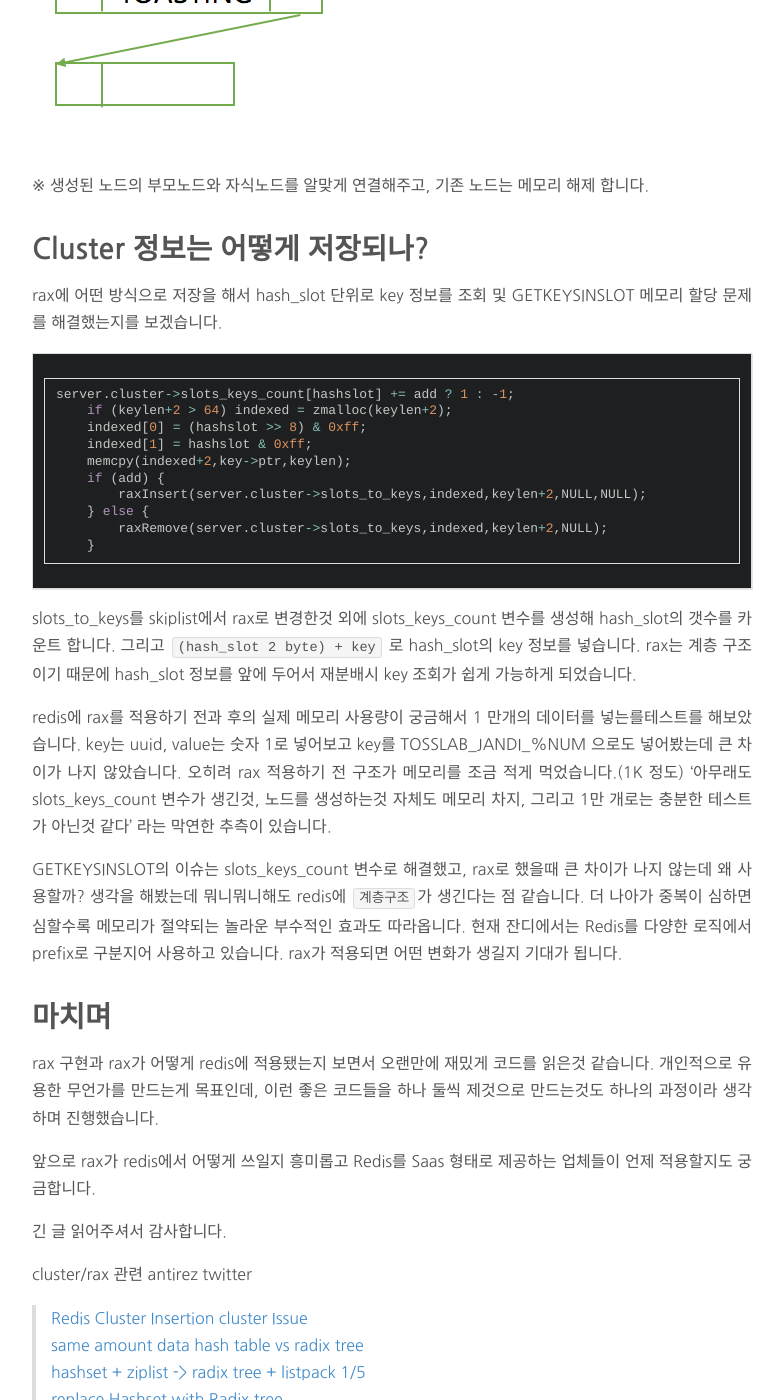
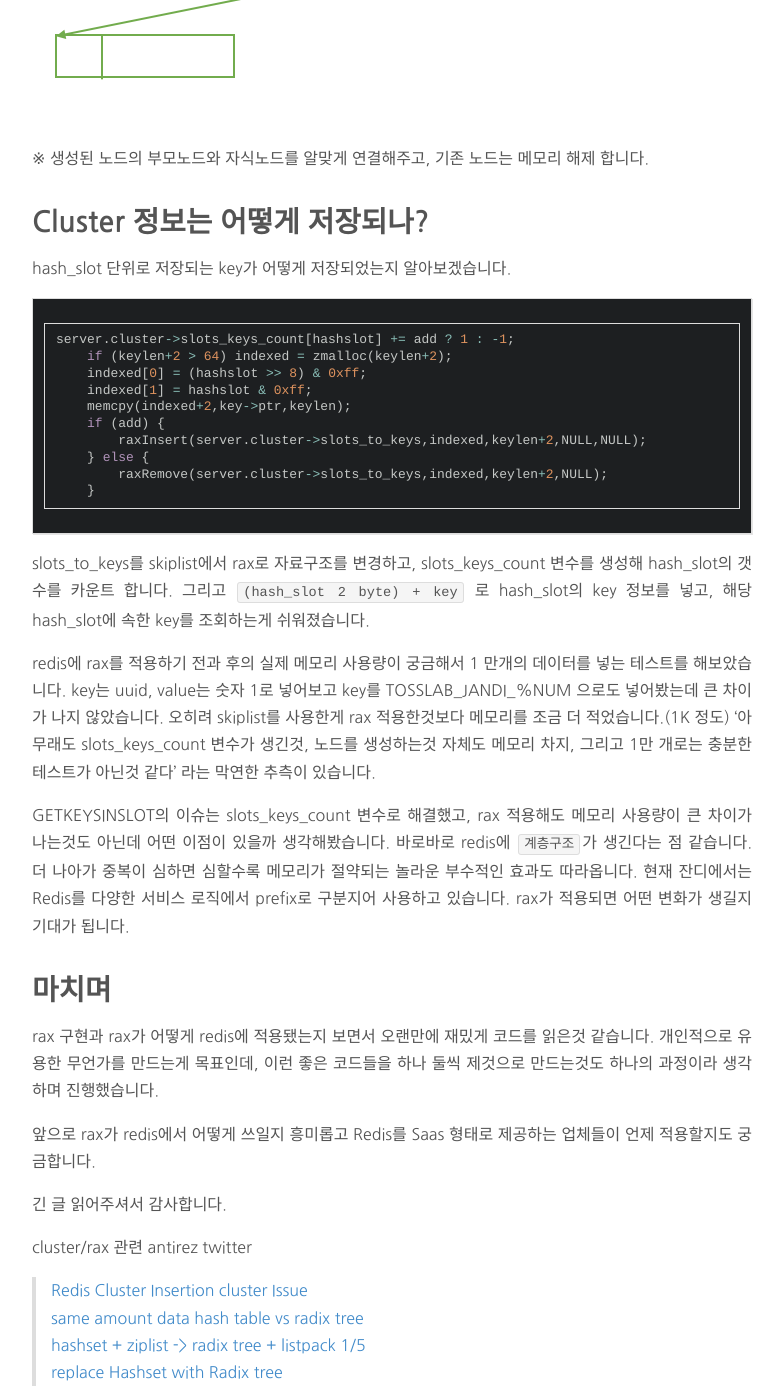
Before and after one commit to tosslab/tosslab.github.io, a Jekyll site: the page built from _posts/2017-05-09-radix_redis.md, in a window 1280 px wide and 1400 px high, scrolled down 11288 px. Shown: the whole window, without its empty margins (248-1032 px from the left). Built offline with Jekyll 4.4.1, drawn with Linux system fonts in a browser that asks for light colours; comment, search, counter and statistics services are not loaded; some of the changed text lies outside the part shown.

Commit message:
fix(rax_redis): 오타 수정

````diff
--- a/_posts/2017-05-09-radix_redis.md
+++ b/_posts/2017-05-09-radix_redis.md
@@ -7,7 +7,7 @@
 fullview: true
 ---
 
-얼마전부터 antirez twitter에서 radix 관련된 트윗이 올라왔습니이. 얼마 지나지 않아 antirez가 radix를 구현한 [rax](https://github.com/antirez/rax) 프로젝트 공개 및 [redis의 cluster hash_slot의 저장구조를 radix tree로 수정](https://github.com/antirez/redis/commit/1409c545da7861912acef4f42c4932f6c23e9937)한걸 보게 되었습니다.(놀라운 추진력...)
+얼마전부터 antirez twitter에서 radix 관련된 트윗이 올라왔습니다. 얼마 지나지 않아 antirez가 radix를 구현한 [rax](https://github.com/antirez/rax) 프로젝트 공개 및 [redis의 cluster hash_slot의 저장구조를 radix tree로 수정](https://github.com/antirez/redis/commit/1409c545da7861912acef4f42c4932f6c23e9937)한걸 보게 되었습니다.(놀라운 추진력...)
 그동안 antirez의 코드로 배우는 게 많았고, 개인적으로 자료구조에 관심이 많아서 살펴보기 시작했습니다. 이번 포스트는 프로젝트 경험이 아닌 단순히 저의 호기심을 시작으로 하나씩 알아가는 과정을 적었습니다.
 
 antirez는 radix tree를 어떻게 구현했는지 알아보고, rax를 redis에 어떻게 적용하였는지 알아보겠습니다.
@@ -42,13 +42,13 @@
 
 dbAdd, dbDelete 가 실행될 때마다 key가 저장되고 지워집니다. 즉 저장되는 key 갯수가 증가하는 만큼 cluster hash_slot 메모리도 증가한다는걸 뜻합니다. cluster 구성한 redis에 key가 추가될수록 재분배를 위해 추가 메모리를 계속 사용한다는 것입니다.
 
-또한 노드를 추가/제거하는 마이그레이션을 할때 특정 hash_slot의 key를 가져온 후 [마이그레이션](https://redis.io/commands/migrate) 하는데 key를 가져오는 GETKEYSINSLOT 명령어에 이슈가 있습니다.
+또한 노드 추가 및 제거를 위해 [마이그레이션](https://redis.io/commands/migrate) 하는데 특정 hash_slot의 key를 가져오는 GETKEYSINSLOT 명령어에 이슈가 있습니다.
 ```
 CLUSTER GETKEYSINSLOT slot count
 ```
 특정 hash_slot에 속한 키 정보를 count 만큼 가져오는 명령어 입니다.
-흥미로운 점은 사용자가 특정 hash_slot에 얼만큼의 key가 저장 되어있는지 모르니
-count에 Integer.MAX 값을 넣으면 redis에서는 hash_slot에 실제로 저장되어있는 key 갯수와는 상관없이 client로부터 전달된 count만큼 메모리를 할당합니다.
+흥미로운 점은 사용자가 특정 hash_slot에 몇개의 key가 저장 되어있는지 모르니
+count에 Integer.MAX 값을 넣으면 redis는 hash_slot에 실제로 저장된 key 갯수와는 상관없이 client로부터 전달된 count만큼 메모리를 할당합니다.
 
 ```c
 } else if (!strcasecmp(c->argv[1]->ptr,"getkeysinslot") && c->argc == 4) {
@@ -70,7 +70,7 @@
 > [zmalloc maxkeys](https://github.com/antirez/redis/blob/3.2/src/cluster.c#L4172)
 > [CLUSTER GETKEYSINSLOT unnecessarily allocates memory](https://github.com/antirez/redis/issues/3911)
 
-메모리도 적게 차지하면서(압축 가능) hash_slot 단위로 저장이 가능하고 조회가 효과적인 자료구조를(기존 GETKEYSINSLOT 명령어의 이슈는 계층구조로...) 필요했고 antirez가 결정한건 radix tree입니다.
+메모리도 적게 차지하면서(압축 가능) hash_slot 단위로 저장이 가능하고 조회가 효과적인 자료구조가 필요했고 antirez가 결정한건 radix tree입니다.
 
 ※ 뜬금 없는데 2012년, [redis 자료형에 Trie를 추가한 P/R](https://github.com/antirez/redis/pull/717/files)이 생각났습니다.
 
@@ -194,7 +194,7 @@
 
 # Cluster 정보는 어떻게 저장되나?
 
-rax에 어떤 방식으로 저장을 해서 hash_slot 단위로 key 정보를 조회 및 GETKEYSINSLOT 메모리 할당 문제를 해결했는지를 보겠습니다.
+hash_slot 단위로 저장되는 key가 어떻게 저장되었는지 알아보겠습니다.
 ```c
 server.cluster->slots_keys_count[hashslot] += add ? 1 : -1;
     if (keylen+2 > 64) indexed = zmalloc(keylen+2);
@@ -207,12 +207,15 @@
         raxRemove(server.cluster->slots_to_keys,indexed,keylen+2,NULL);
     }
 ```
-slots_to_keys를 skiplist에서 rax로 변경한것 외에 slots_keys_count 변수를 생성해 hash_slot의 갯수를 카운트 합니다. 그리고 `(hash_slot 2 byte) + key` 로 hash_slot의 key 정보를 넣습니다. rax는 계층 구조이기 때문에 hash_slot 정보를 앞에 두어서 재분배시 key 조회가 쉽게 가능하게 되었습니다.
+slots_to_keys를 skiplist에서 rax로 자료구조를 변경하고, slots_keys_count 변수를 생성해 hash_slot의 갯수를 카운트 합니다.
+그리고 `(hash_slot 2 byte) + key` 로 hash_slot의 key 정보를 넣고, 해당 hash_slot에 속한 key를 조회하는게 쉬워졌습니다.
 
-redis에 rax를 적용하기 전과 후의 실제 메모리 사용량이 궁금해서 1 만개의 데이터를 넣는를테스트를 해보았습니다. key는 uuid, value는 숫자 1로 넣어보고 key를 TOSSLAB_JANDI_%NUM 으로도 넣어봤는데 큰 차이가 나지 않았습니다. 오히려 rax 적용하기 전 구조가 메모리를 조금 적게 먹었습니다.(1K 정도) '아무래도 slots_keys_count 변수가 생긴것, 노드를 생성하는것 자체도 메모리 차지, 그리고 1만 개로는 충분한 테스트가 아닌것 같다' 라는 막연한 추측이 있습니다.
+redis에 rax를 적용하기 전과 후의 실제 메모리 사용량이 궁금해서 1 만개의 데이터를 넣는 테스트를 해보았습니다. key는 uuid, value는 숫자 1로 넣어보고 key를 TOSSLAB_JANDI_%NUM 으로도 넣어봤는데 큰 차이가 나지 않았습니다. 오히려 skiplist를 사용한게 rax 적용한것보다 메모리를 조금 더 적었습니다.(1K 정도)
+'아무래도 slots_keys_count 변수가 생긴것, 노드를 생성하는것 자체도 메모리 차지, 그리고 1만 개로는 충분한 테스트가 아닌것 같다' 라는 막연한 추측이 있습니다.
 
-GETKEYSINSLOT의 이슈는 slots_keys_count 변수로 해결했고, rax로 했을때 큰 차이가 나지 않는데 왜 사용할까? 생각을 해봤는데 뭐니뭐니해도 redis에 `계층구조`가 생긴다는 점 같습니다. 더 나아가 중복이 심하면 심할수록 메모리가 절약되는 놀라운 부수적인 효과도 따라옵니다.
-현재 잔디에서는 Redis를 다양한 로직에서 prefix로 구분지어 사용하고 있습니다. rax가 적용되면 어떤 변화가 생길지 기대가 됩니다.
+GETKEYSINSLOT의 이슈는 slots_keys_count 변수로 해결했고, rax 적용해도 메모리 사용량이 큰 차이가 나는것도 아닌데 어떤 이점이 있을까 생각해봤습니다.
+바로바로 redis에 `계층구조`가 생긴다는 점 같습니다. 더 나아가 중복이 심하면 심할수록 메모리가 절약되는 놀라운 부수적인 효과도 따라옵니다.
+현재 잔디에서는 Redis를 다양한 서비스 로직에서 prefix로 구분지어 사용하고 있습니다. rax가 적용되면 어떤 변화가 생길지 기대가 됩니다.
 
 # 마치며
 
````
